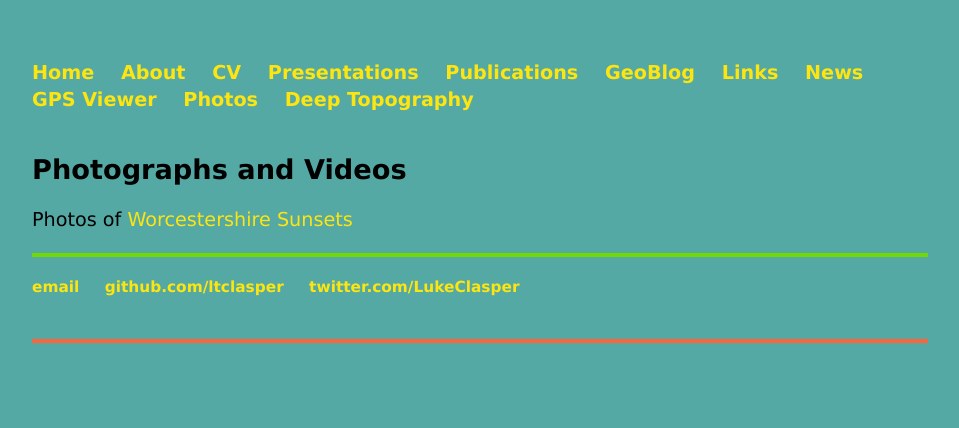
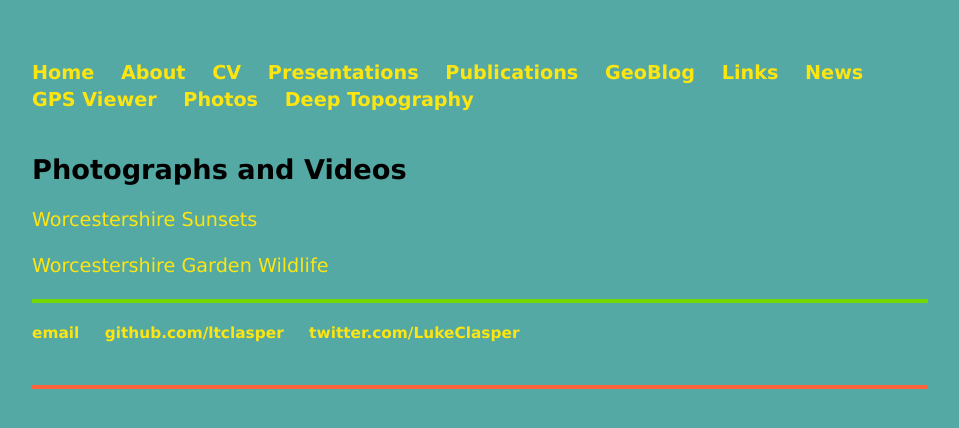
Before and after one commit to ltclasper/ltclasper.github.io, a Jekyll site: the page built from photos/index.html, in a window 1280 px wide. Shown: the top 428 px of the page, without its empty margins (160-1119 px from the left). Built offline with Jekyll 4.4.1, drawn with Linux system fonts in a browser that asks for light colours.

Commit message:
Update index.html

```diff
--- a/photos/index.html
+++ b/photos/index.html
@@ -7,7 +7,10 @@ title: Photos
 
 <h2>Photographs and Videos</h2>
 
-<p>Photos of <a href="/sunsets">Worcestershire Sunsets</a></p>
+
+<p><a href="/sunsets">Worcestershire Sunsets</a></p>
+
+<p><a href="/wildlife">Worcestershire Garden Wildlife</a></p>
 
 
 
```
